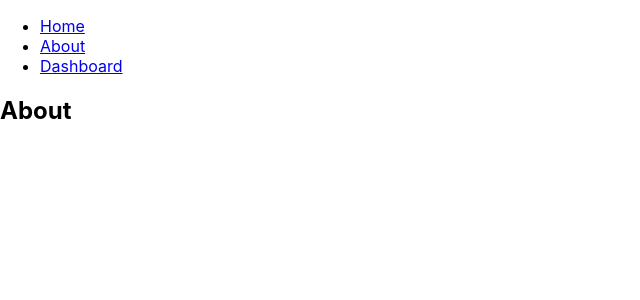
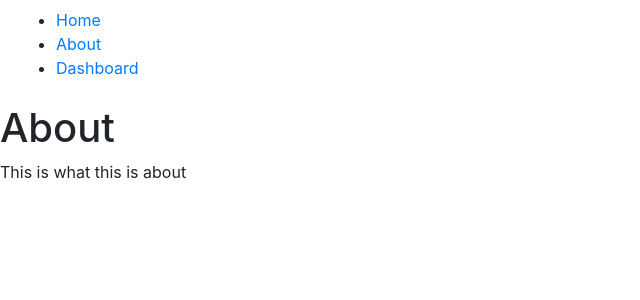
Before and after one commit to gnogueras8/react-router, a React (Create React App) app: page /about in a window 1280 px wide. Shown: the top 300 px of the page, without its empty margins (0-640 px from the left). Built offline with nearby package versions, Linux system fonts and the light colour scheme.

Commit message:
add bootstrap and breakout about function into component

```diff
--- a/package.json
+++ b/package.json
@@ -3,8 +3,11 @@
   "version": "0.1.0",
   "private": true,
   "dependencies": {
+    "bootstrap": "^4.3.1",
     "react": "^16.12.0",
+    "react-bootstrap": "^1.0.0-beta.16",
     "react-dom": "^16.12.0",
+    "react-helmet": "^5.2.1",
     "react-router-dom": "^5.1.2",
     "react-scripts": "3.2.0"
   },
--- a/src/App.js
+++ b/src/App.js
@@ -1,5 +1,8 @@
-import React from 'react';
+import React, { Component } from 'react';
 import './App.css';
+import About from './components/About.js';
+import Helmet from 'react-helmet';
+
 import {
   BrowserRouter as Router,
   Switch,
@@ -8,14 +11,28 @@ import {
 } from "react-router-dom"
 
 
-export default function App() {
+
+export default class App extends Component {
+
+  render () {
   return (
-    <Router>
-      <div>
-        <nav>
+
+     <div>
+        <Helmet>
+        <link
+            rel="stylesheet"
+            href="https://maxcdn.bootstrapcdn.com/bootstrap/4.3.1/css/bootstrap.min.css"
+            integrity="sha384-ggOyR0iXCbMQv3Xipma34MD+dH/1fQ784/j6cY/iJTQUOhcWr7x9JvoRxT2MZw1T"
+            crossorigin="anonymous"
+         />
+        </Helmet>
+
+      <Router>
+       <div>
+        <nav className="navbar">
           <ul>
             <li>
-              <Link to="/">Home </Link>
+              <Link to="/">Home</Link>
             </li>
             <li>
               <Link to="/about">About</Link>
@@ -39,13 +56,12 @@ export default function App() {
         </Route>
       </Switch>
       </Router>
+      </div>
+
 
 
   );
 }
-
-function About () {
-  return <h2>About</h2>
 }
 
 function Home () {
--- /dev/null
+++ b/src/components/About.js
@@ -0,0 +1,20 @@
+import React, {Component} from 'react';
+
+class About extends Component {
+
+    render () {
+        return (
+            <div>
+                <h1>
+                    About
+                </h1>
+                <p>
+                    This is what this is about
+                </p>
+            </div>
+        )
+    }
+
+};
+
+export default About;
```
Also changed, not shown: src/components/Dashboard.js (added), src/components/Home.js (added), 2 other files (tests, documents, lock files or other folders).
